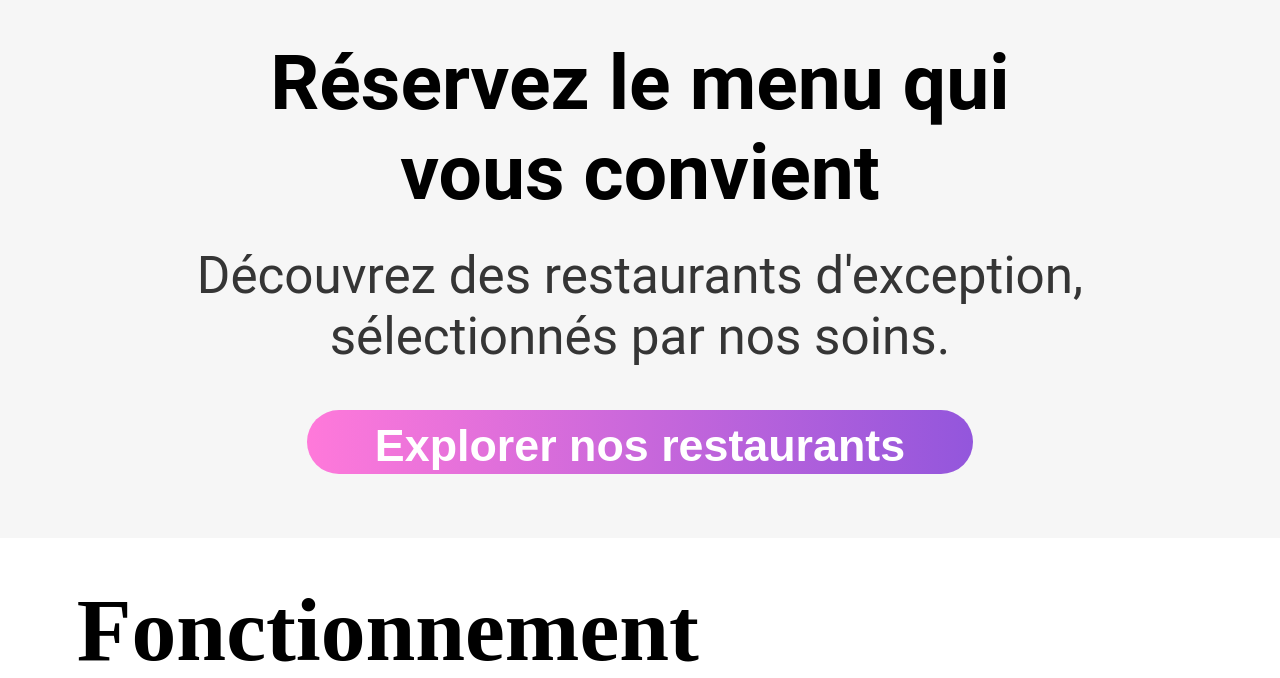
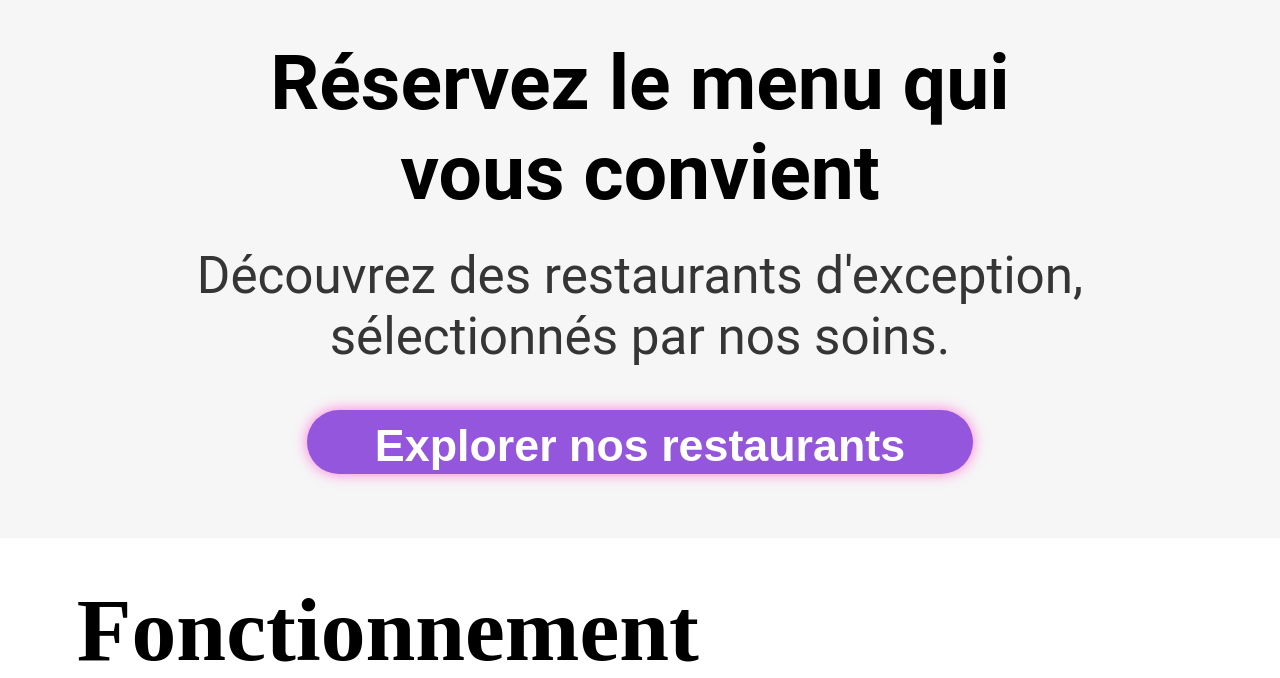
Before and after one commit to EtienneTrzpit/ohmyfood, a website: page index.html in a window 1280 px wide. Shown: the part 122-800 px from the top of the page. Drawn offline with Linux system fonts and the light colour scheme.

Commit message:
animation homepage

```diff
--- a/index.html
+++ b/index.html
@@ -20,7 +20,9 @@
         <article class='description'>
             <h1 class='description-title'>Réservez le menu qui vous convient</h1>
             <p class='description-text'>Découvrez des restaurants d'exception, sélectionnés par nos soins.</p>
-            <button class="description-button">Explorer nos restaurants</button>
+            <button class="description-button">
+                <a class="description-button-link" href="#restaurants">Explorer nos restaurants</a>
+            </button>
         </article>
         <section class='fonctionnement'>
             <h2 class='fonctionnement-title'>Fonctionnement</h2>
@@ -32,7 +34,7 @@
         </section>
         <section class='restaurants'>
             <h2 class='restaurants-title'>Restaurants</h2>
-            <article class='restaurants-article'>
+            <article id="restaurants" class='restaurants-article'>
                 <div class='restaurants-article-top'>
                     <img class='restaurants-article-image' src='./dist/assets/jay-wennington-N_Y88TWmGwA-unsplash.jpg' alt='restaurant la palette du goût'>
                     <img class="restaurants-article-new" src="./dist/assets/nouveau.png" alt="new">
--- a/src/scss/style.scss
+++ b/src/scss/style.scss
@@ -86,7 +86,7 @@
     }
 
     &-button{
-      background-image: linear-gradient(to right, var(--color2), var(--color1));
+      background-color: var(--color1);
       color: var(--color8);
       border: none;
       border-radius: 90px;
@@ -98,6 +98,18 @@
       height: 8vh;
       width: 52vw;
       font-size: 3.5vw;
+      transition: all 0.3s;
+      box-shadow: 0px 0px 14px var(--color2);
+
+      &-link{
+        text-decoration: none;
+        color: var(--color8);
+      }
+
+      &:hover{
+        background-image: linear-gradient(to top, var(--color1), var(--color2));
+        box-shadow: 0px 0px 32px var(--color2);
+      }
     }
 
   }
```
Also changed, not shown: dist/assets/css/style.css, 1 other file.
